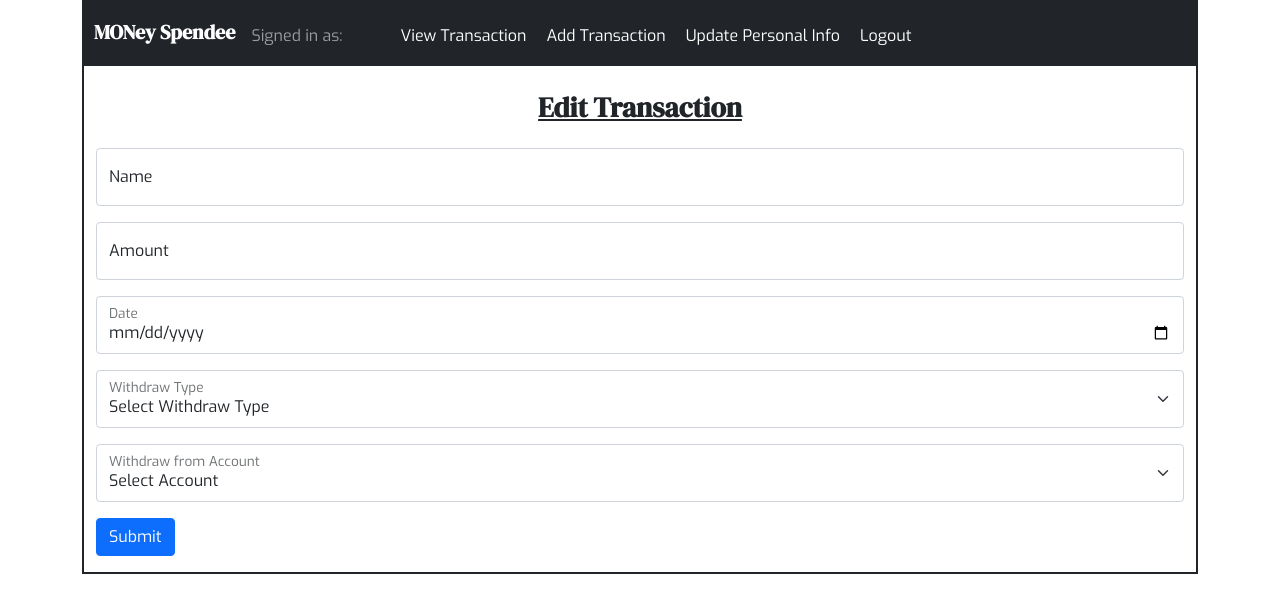
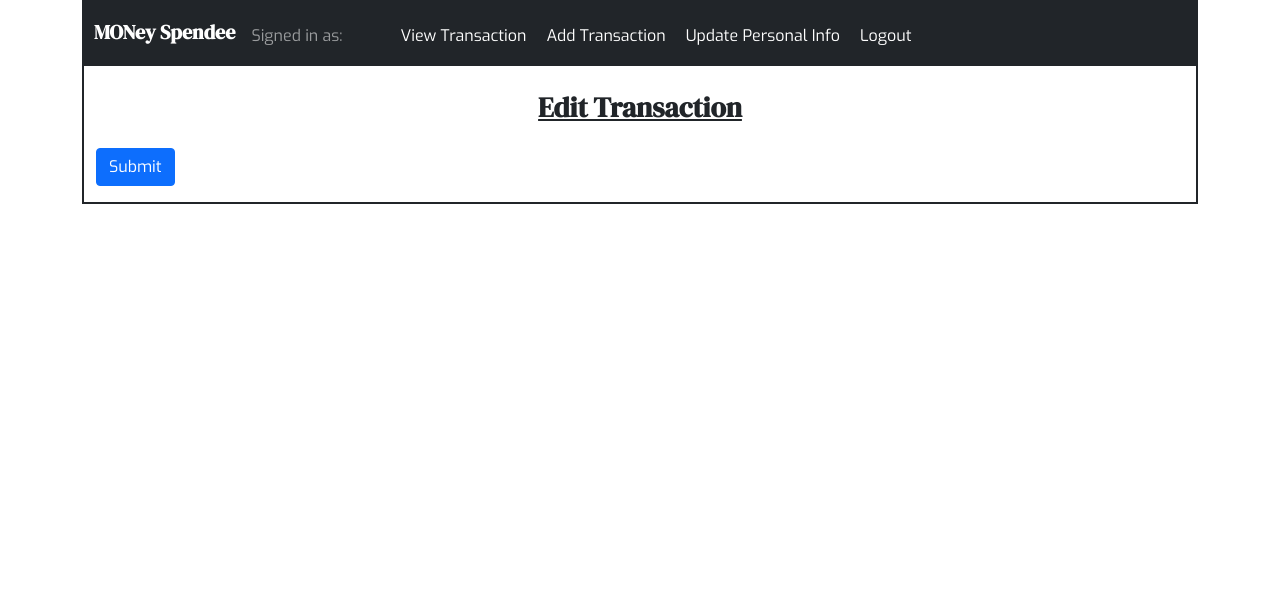
Before and after one commit to chonnikan-aue/money-spendee-client, a React (Create React App) app: page /edit-transaction/1/1 in a window 1280 px wide. Shown: the top 612 px of the page. Built offline with nearby package versions, Linux system fonts and the light colour scheme.

Commit message:
complete EditTransaction

```diff
--- a/src/components/AddWithdrawTransaction/AddWithdrawTransaction.js
+++ b/src/components/AddWithdrawTransaction/AddWithdrawTransaction.js
@@ -3,9 +3,9 @@ import axios from "axios";
 import { Form, Button, FloatingLabel, Alert } from "react-bootstrap";
 
 const AddWithdrawTransaction = (props) => {
-  const amount = useRef();
-  const withdrawType = useRef();
-  const depositType = useRef();
+  const amountRef = useRef();
+  const withdrawTypeRef = useRef();
+  const depositTypeRef = useRef();
   const [data, setData] = useState({});
 
   const handleChange = (e) => {
@@ -15,14 +15,14 @@ const AddWithdrawTransaction = (props) => {
       userId: props.userData.id,
     }));
     if (
-      amount.current.value &&
-      withdrawType.current.value &&
-      depositType.current.value
+      amountRef.current.value &&
+      withdrawTypeRef.current.value &&
+      depositTypeRef.current.value
     ) {
       props.alertBudget(
-        depositType.current.value,
-        withdrawType.current.value,
-        amount.current.value
+        depositTypeRef.current.value,
+        withdrawTypeRef.current.value,
+        amountRef.current.value
       );
     }
   };
@@ -51,7 +51,7 @@ const AddWithdrawTransaction = (props) => {
     <Form onSubmit={handleSubmit}>
       {props.show && (
         <Alert variant="warning">
-          Your transaction is over the budget limit
+          Your transaction is about to over the budget limit.
         </Alert>
       )}
       <FloatingLabel label="Name" className="mb-3">
@@ -71,7 +71,7 @@ const AddWithdrawTransaction = (props) => {
           step="any"
           placeholder="Amount"
           onChange={handleChange}
-          ref={amount}
+          ref={amountRef}
           required
         />
       </FloatingLabel>
@@ -87,7 +87,7 @@ const AddWithdrawTransaction = (props) => {
         <Form.Select
           name="typeId"
           onChange={handleChange}
-          ref={withdrawType}
+          ref={withdrawTypeRef}
           required
         >
           <option value="">Select Withdraw Type</option>
@@ -104,7 +104,7 @@ const AddWithdrawTransaction = (props) => {
         <Form.Select
           name="withdrawFromId"
           onChange={handleChange}
-          ref={depositType}
+          ref={depositTypeRef}
           required
         >
           <option value="">Select Account</option>
--- a/src/components/EditTransaction/EditTransaction.js
+++ b/src/components/EditTransaction/EditTransaction.js
@@ -1,15 +1,24 @@
 import React, { useState, useRef, useEffect } from "react";
-import { useParams } from "react-router";
+import { useNavigate, useParams } from "react-router";
 import axios from "axios";
-import { Button, Form, FloatingLabel, Container, Row } from "react-bootstrap";
+import {
+  Button,
+  Form,
+  FloatingLabel,
+  Container,
+  Row,
+  Alert,
+} from "react-bootstrap";
 
 const EditTransaction = (props) => {
+  const navigate = useNavigate();
   const type = useParams().type;
   const id = useParams().id;
-  const amount = useRef();
-  const withdrawType = useRef();
-  const depositType = useRef();
+  const amountRef = useRef();
+  const withdrawTypeRef = useRef();
+  const depositTypeRef = useRef();
   const [data, setData] = useState({});
+  const [initData, setInitData] = useState([]);
 
   const handleChange = (e) => {
     setData((prevState) => ({
@@ -22,16 +31,97 @@ const EditTransaction = (props) => {
   const handleSubmit = (e) => {
     e.preventDefault();
     let token = localStorage.getItem("jwt");
+    axios
+      .put(
+        `http://localhost:3001/${type}/${id}/user/${props.userData.id}`,
+        data,
+        {
+          headers: { Authorization: `Bearer ${token}` },
+        }
+      )
+      .then((res) => {
+        props.getUserData();
+        alert("Transaction has been updated.");
+        navigate("/view-transaction");
+      })
+      .catch((err) => {
+        console.log(err);
+      });
   };
 
-  useEffect(() => {}, []);
+  useEffect(() => {
+    props.setShow(false);
+  }, []);
+
+  useEffect(() => {
+    if (props.userData) {
+      if (props.userData.Withdraws && props.userData.Deposits) {
+        if (type === "withdraw") {
+          const withdrawSelected = props.userData.Withdraws.filter(
+            (withdraw) => {
+              return withdraw.id == id;
+            }
+          );
+          setInitData(withdrawSelected);
+        } else if (type === "deposit") {
+          const depositSelected = props.userData.Deposits.filter((deposit) => {
+            return deposit.id == id;
+          });
+          setInitData(depositSelected);
+        }
+      }
+    }
+  }, [props.userData]);
+
+  useEffect(() => {
+    if (initData.length !== 0) {
+      if (type === "withdraw") {
+        setData((prevState) => ({
+          ...prevState,
+          name: initData[0].name,
+          amount: initData[0].amount,
+          date: initData[0].date,
+          typeId: initData[0].typeId,
+          withdrawFromId: initData[0].withdrawFromId,
+          userId: props.userData.id,
+        }));
+      } else if (type === "deposit") {
+        setData((prevState) => ({
+          ...prevState,
+          name: initData[0].name,
+          amount: initData[0].amount,
+          date: initData[0].date,
+          typeId: initData[0].typeId,
+          userId: props.userData.id,
+        }));
+      }
+    }
+  }, [initData]);
+
+  useEffect(() => {
+    if (JSON.stringify(data) !== "{}") {
+      if (
+        type === "withdraw" &&
+        amountRef.current.value &&
+        withdrawTypeRef.current.value &&
+        depositTypeRef.current.value
+      ) {
+        props.alertBudget(
+          depositTypeRef.current.value,
+          withdrawTypeRef.current.value,
+          amountRef.current.value
+        );
+      }
+    }
+  }, [data]);
 
   return (
     <Container className="content">
       <Row className="header">Edit Transaction</Row>
       <Row className="mb-3">
         <Form onSubmit={handleSubmit}>
-          {type === "deposit" ? (
+          {initData.length !== 0 ? (
+            type === "deposit" ? (
               <>
                 <FloatingLabel label="Name" className="mb-3">
                   <Form.Control
@@ -39,6 +129,7 @@ const EditTransaction = (props) => {
                     type="text"
                     placeholder="Name"
                     onChange={handleChange}
+                    defaultValue={initData[0].name}
                     required
                   />
                 </FloatingLabel>
@@ -50,6 +141,7 @@ const EditTransaction = (props) => {
                     step="any"
                     placeholder="Amount"
                     onChange={handleChange}
+                    defaultValue={initData[0].amount}
                     required
                   />
                 </FloatingLabel>
@@ -58,11 +150,17 @@ const EditTransaction = (props) => {
                     name="date"
                     type="date"
                     onChange={handleChange}
+                    defaultValue={initData[0].date}
                     required
                   />
                 </FloatingLabel>
                 <FloatingLabel label="Deposit to Account" className="mb-3">
-                <Form.Select name="typeId" onChange={handleChange} required>
+                  <Form.Select
+                    name="typeId"
+                    onChange={handleChange}
+                    defaultValue={initData[0].typeId}
+                    required
+                  >
                     <option value="">Select Account</option>
                     {props.userData.DepositTypes
                       ? props.userData.DepositTypes.map((account, index) => (
@@ -76,12 +174,18 @@ const EditTransaction = (props) => {
               </>
             ) : (
               <>
+                {props.show && (
+                  <Alert variant="warning">
+                    Your transaction is about to over the budget limit.
+                  </Alert>
+                )}
                 <FloatingLabel label="Name" className="mb-3">
                   <Form.Control
                     name="name"
                     type="text"
                     placeholder="Name"
                     onChange={handleChange}
+                    defaultValue={initData[0].name}
                     required
                   />
                 </FloatingLabel>
@@ -93,7 +197,8 @@ const EditTransaction = (props) => {
                     step="any"
                     placeholder="Amount"
                     onChange={handleChange}
-                  ref={amount}
+                    ref={amountRef}
+                    defaultValue={initData[0].amount}
                     required
                   />
                 </FloatingLabel>
@@ -102,6 +207,7 @@ const EditTransaction = (props) => {
                     name="date"
                     type="date"
                     onChange={handleChange}
+                    defaultValue={initData[0].date}
                     required
                   />
                 </FloatingLabel>
@@ -109,7 +215,8 @@ const EditTransaction = (props) => {
                   <Form.Select
                     name="typeId"
                     onChange={handleChange}
-                  ref={withdrawType}
+                    ref={withdrawTypeRef}
+                    defaultValue={initData[0].typeId}
                     required
                   >
                     <option value="">Select Withdraw Type</option>
@@ -128,7 +235,8 @@ const EditTransaction = (props) => {
                   <Form.Select
                     name="withdrawFromId"
                     onChange={handleChange}
-                  ref={depositType}
+                    ref={depositTypeRef}
+                    defaultValue={initData[0].withdrawFromId}
                     required
                   >
                     <option value="">Select Account</option>
@@ -142,7 +250,8 @@ const EditTransaction = (props) => {
                   </Form.Select>
                 </FloatingLabel>
               </>
-          )}
+            )
+          ) : null}
           <Button variant="primary" type="submit">
             Submit
           </Button>
--- a/src/components/Header/Header.js
+++ b/src/components/Header/Header.js
@@ -1,6 +1,6 @@
 import React from "react";
 import "./Header.css";
-import { Navbar, Nav, NavDropdown, Container } from "react-bootstrap";
+import { Navbar, Nav, Container } from "react-bootstrap";
 import { Link } from "react-router-dom";
 
 const Header = (props) => {
--- a/src/components/ViewTransaction/ViewTransaction.js
+++ b/src/components/ViewTransaction/ViewTransaction.js
@@ -13,13 +13,13 @@ const ViewTransaction = (props) => {
           <Accordion.Item eventKey="0">
             <Accordion.Header>Table View</Accordion.Header>
             <Accordion.Body>
-              <TableView
+              {/* <TableView
                 userData={props.userData}
                 setUserData={props.setUserData}
                 transactions={props.transactions}
                 setTransactions={props.setTransactions}
                 getUserData={props.getUserData}
-              />
+              /> */}
             </Accordion.Body>
           </Accordion.Item>
           <Accordion.Item eventKey="1">
```
Also changed, not shown: src/App.js (+20 -10 lines). Lines whose indentation alone changed are shown as unchanged.
